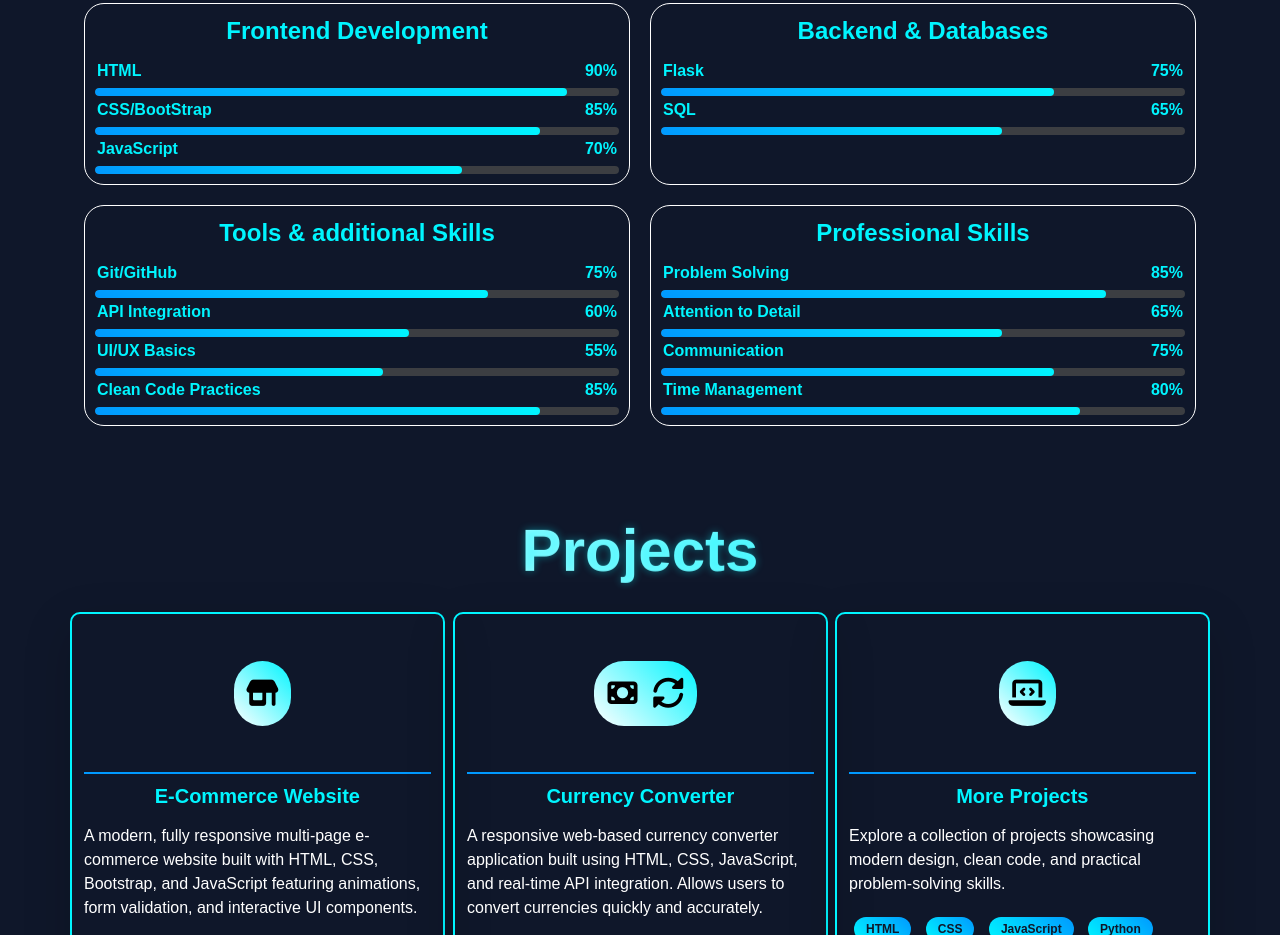
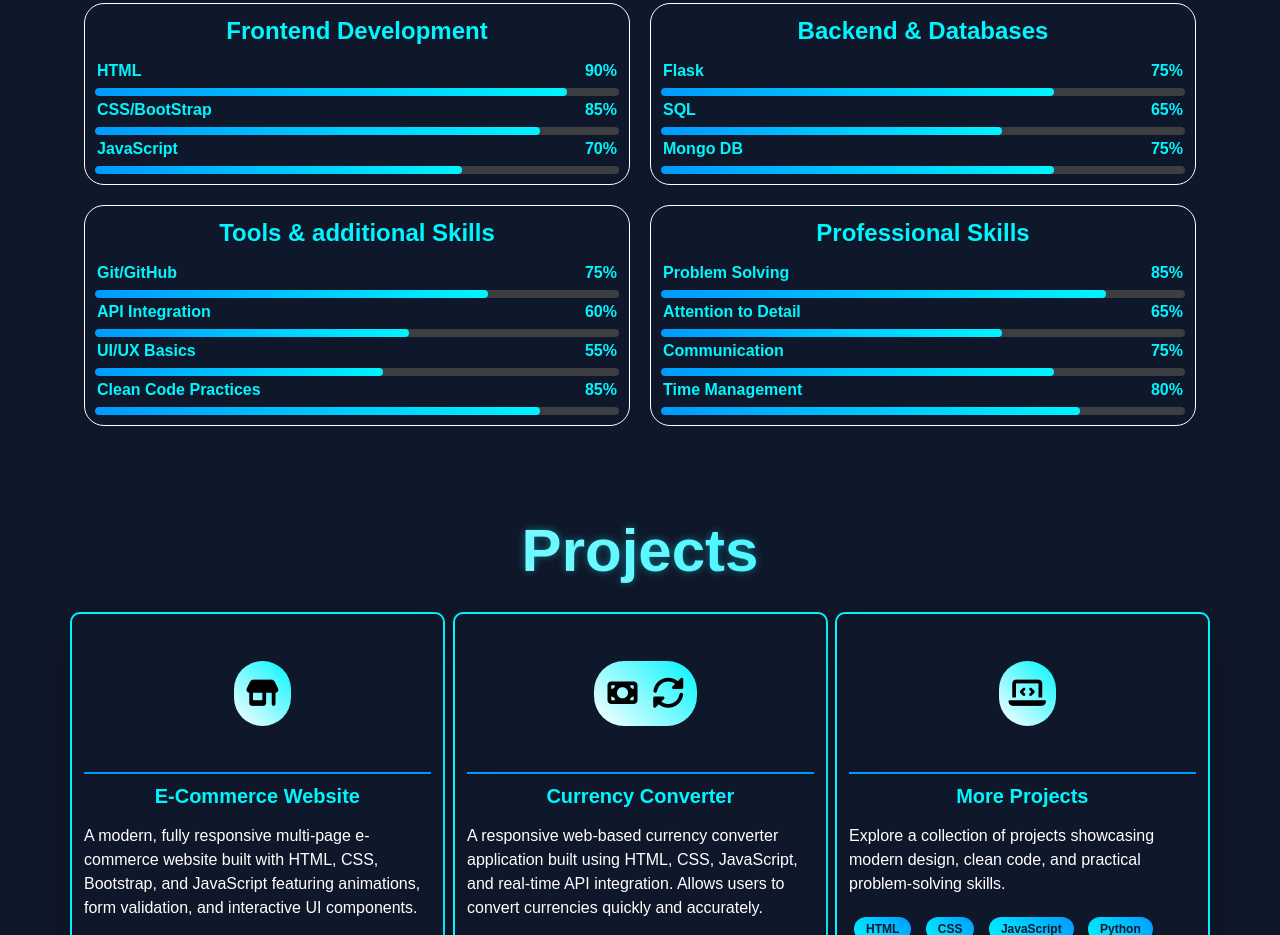
Before and after one commit to arbazmudassar/Portfolio, a plain HTML site: page index.html in a window 1280 px wide. Shown: the part 1330-2265 px from the top of the page. Drawn offline with nearby package versions, Linux system fonts and the light colour scheme.

Commit message:
MongoDB Skill Added

```diff
--- a/index.html
+++ b/index.html
@@ -126,6 +126,14 @@
                                 <div class="d-flex justify-content-between"><span>SQL</span><span class="percent" data-value="65">65%</span></div>
                                 <div class="bar">
                                     <div class="fill sql" data-value="65">
+                                        <div class="fill-animate"></div>
+                                    </div>
+                                </div>
+                            </div>
+                            <div>
+                                <div class="d-flex justify-content-between"><span>Mongo DB</span><span class="percent" data-value="75">75%</span></div>
+                                <div class="bar">
+                                    <div class="fill sql" data-value="75">
                                         <div class="fill-animate"></div>
                                     </div>
                                 </div>
```
